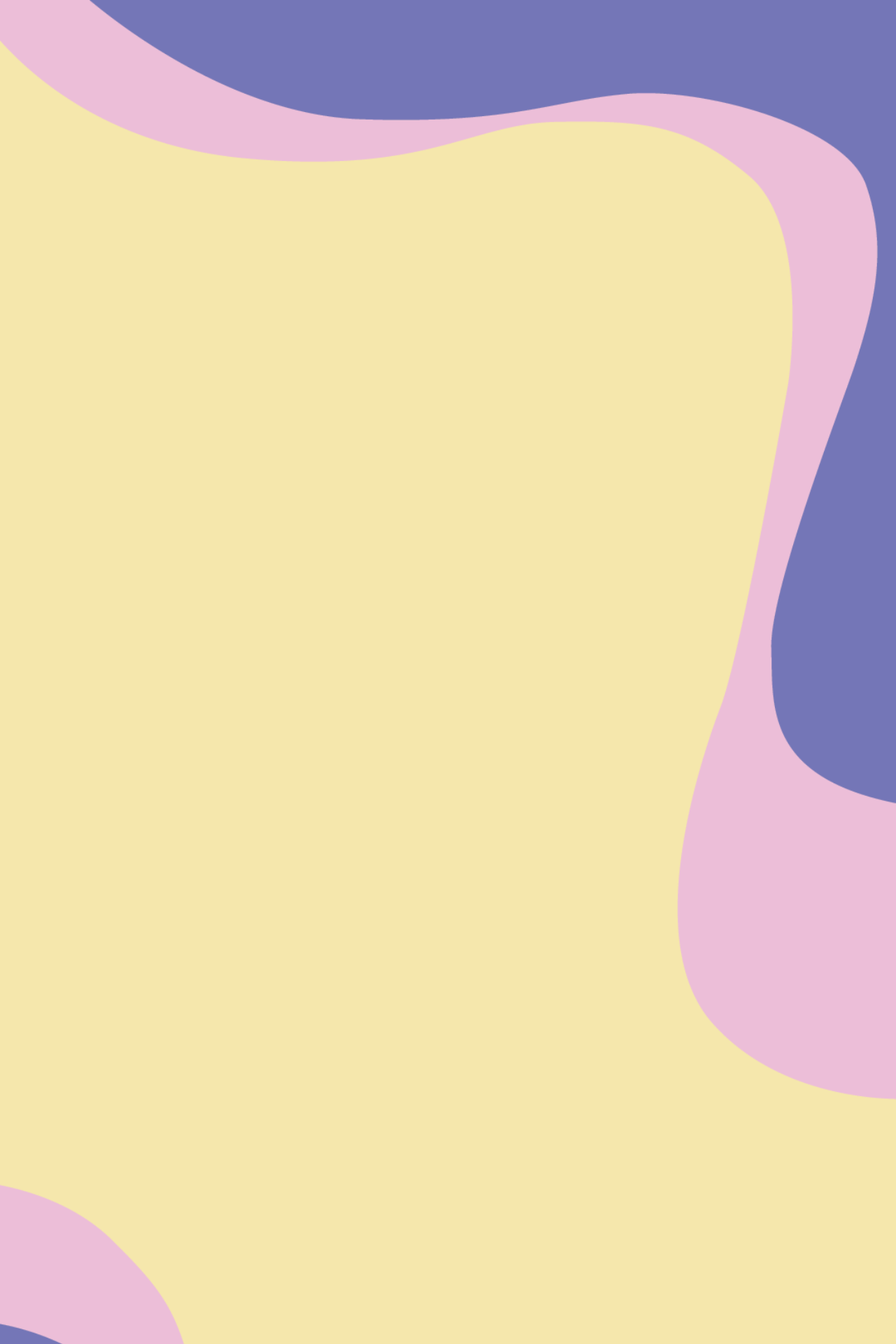
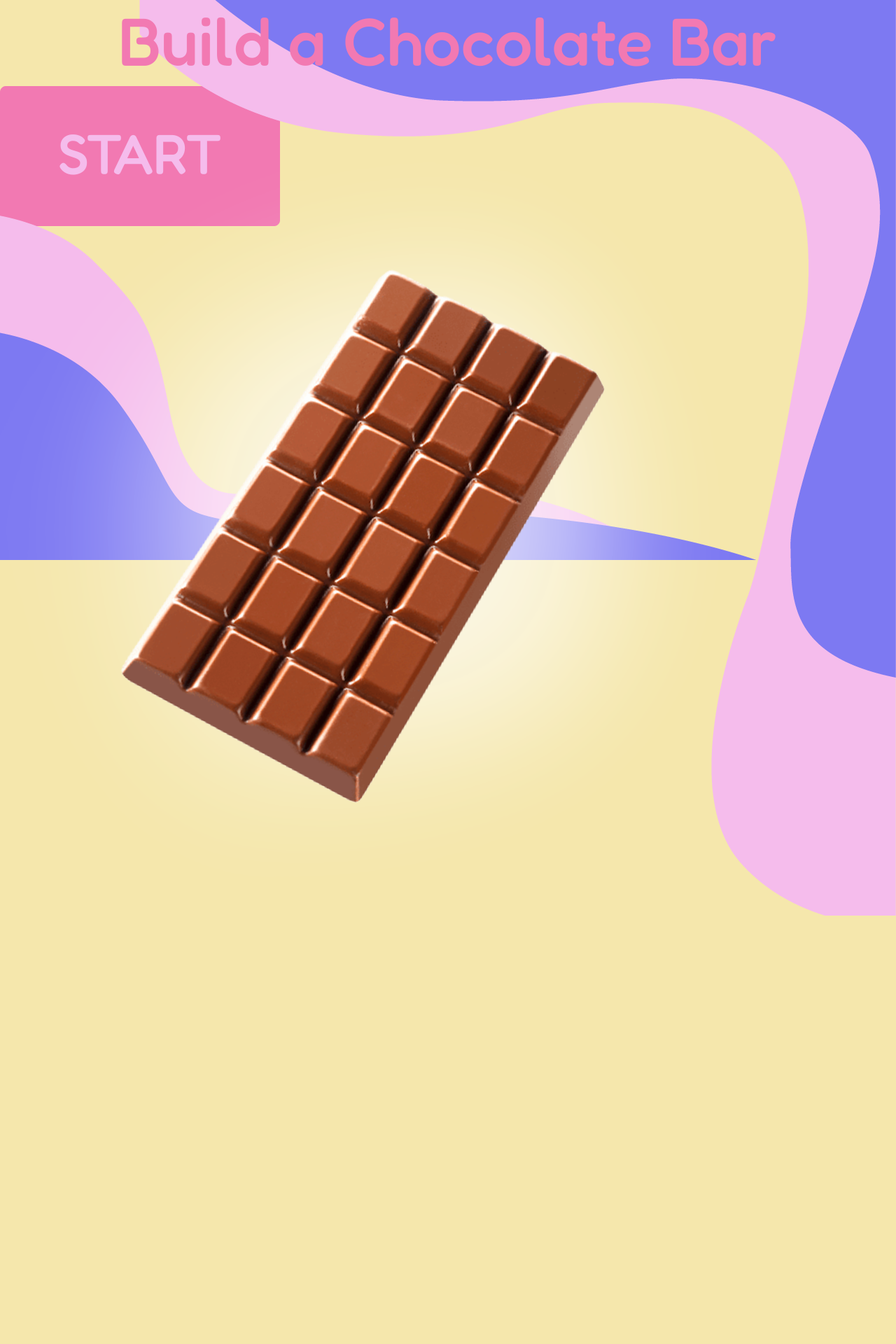
Before and after one commit to katschou/ChocolaterMaker2, a PHP site: page / in a window 1280 px wide. Shown: the top 1920 px of the page at 70% size. After the commit the page ends 1308 px from the top, so only its background shows below. Run offline with PHP 8.4, Linux system fonts and the light colour scheme; style sheets or scripts are compiled from the project's sources; some libraries are stand-ins or nearby versions.

Commit message:
index wiggles - made them independent

```diff
--- a/css/styles.scss
+++ b/css/styles.scss
@@ -32,16 +32,19 @@ body {
 					"wdth" 100;
 }
 
-.buttonStart {
-	color: #F279B2;
-	width: 100px;
-	height: 100px;
+.card {
+	padding: 0;
+	outline-color: #7D79F2;
 }
 
-.card-body {
-	color: #F5E7AC;
+.progress {
+	position: absolute;
 }
 
-.wiggles {
-	width: 100%;
+.buildH {
+	font-size: 600%;
 }
+
+.startH {
+	font-size: 200%;
+}
--- a/index.php
+++ b/index.php
@@ -30,25 +30,22 @@ require "settings/init.php";
 <body class="bg-bgBeige">
 
 
-<img src="img/wiggles.png" alt="Wiggles" class="wiggles object-fit-cover">
+<img src="img/indextopwigglesactual.png" alt="Wiggles" class="position-fixed end-0">
+<img src="img/indexbottomwigglesactual.png" alt="Wiggles" class="position-fixed start-0 bottom-0">
+
+<div class="text-darkPink translate-middle position-relative translate-middle-x start-50 bottom-0 text-center">
+    <h1 class="buildH">Build a Chocolate Bar</h1>
+</div>
 
 
-
-<br><br><br><br><br><br><br><br><br><br>
+<div>
+    <img src="img/chocolatebarpngmaybecrop.png" alt="Picture of a chocolate bar" class="position-absolute" >
+</div>
 
 
-<div class="container">
-    <div class="text-darkPink">
-        <h1>Build a Chocolate Bar</h1>
-    </div>
-</div>
-
-<div>
-    <img src="img/chokoladebar_copy.png" alt="Picture of a chocolate bar">
-</div>
-
-<button class="buttonStart">START</button>
-
+<button class="btn btn-lg btn-darkPink text-lightPink bottom-0 start-0 fs-1" style="width: 400px; height: 200px">
+    <h1 class="startH">START</h1>
+</button>
 
 
 <script src="node_modules/bootstrap/dist/js/bootstrap.bundle.min.js"></script>
```
Also changed, not shown: size.php (+29 -19 lines), img/backbtnwigglenew.png (added), img/chocolatebarfirealpaca.png (added), img/chocolatebarpng.png (added), img/chocolatebarpngmaybe.png (added), img/chocolatebarpngmaybecrop.png (added), img/heartchoco.png (deleted), img/indexbottomwigglesactual.png (added), img/indextopwiggles.png (added), img/indextopwigglesactual.png (added), img/indextopwigglescolors.png (added), img/minichoco.png (deleted), img/nextbtnwigglenew.png (added), img/sharechoco.jpg (deleted), 2 more files.
